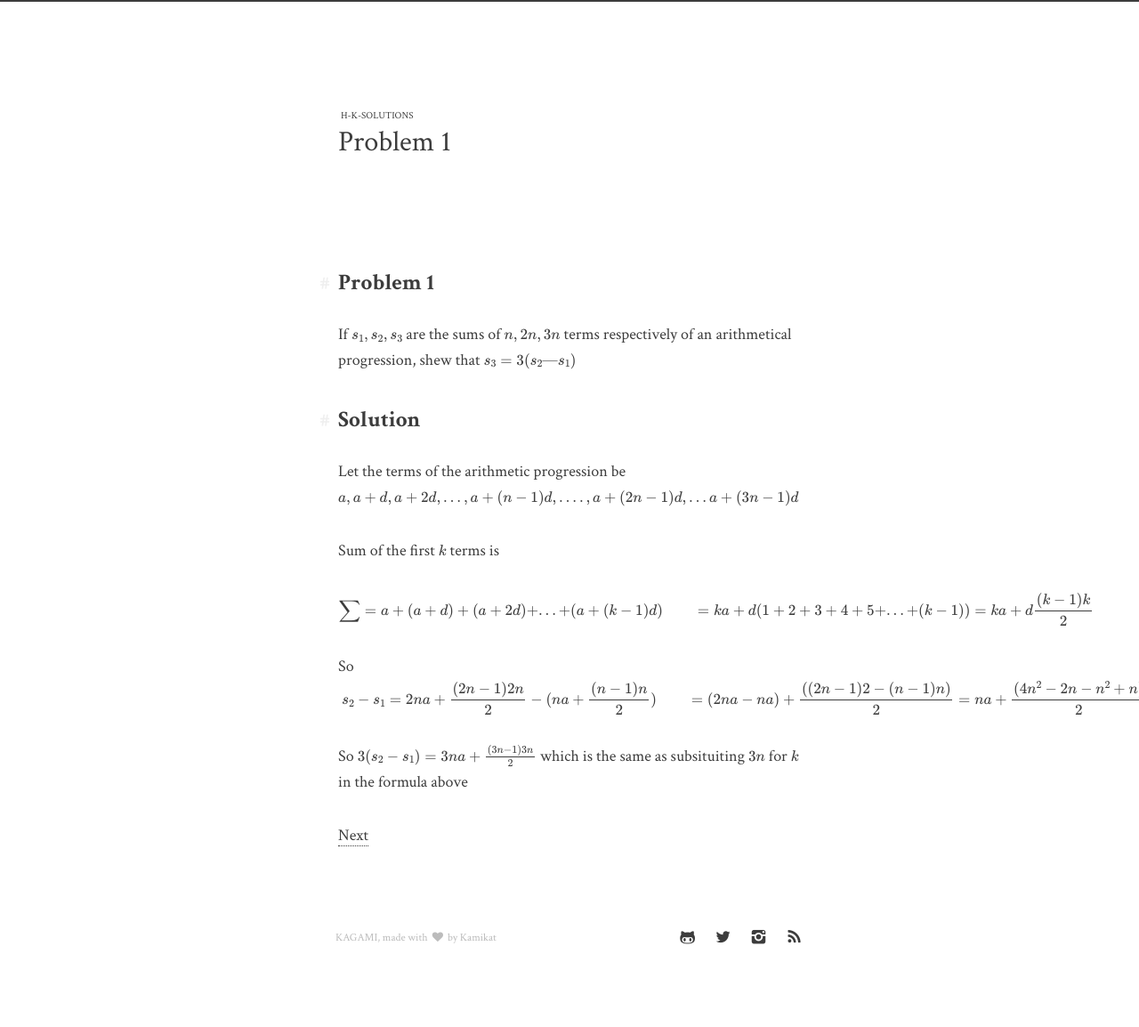
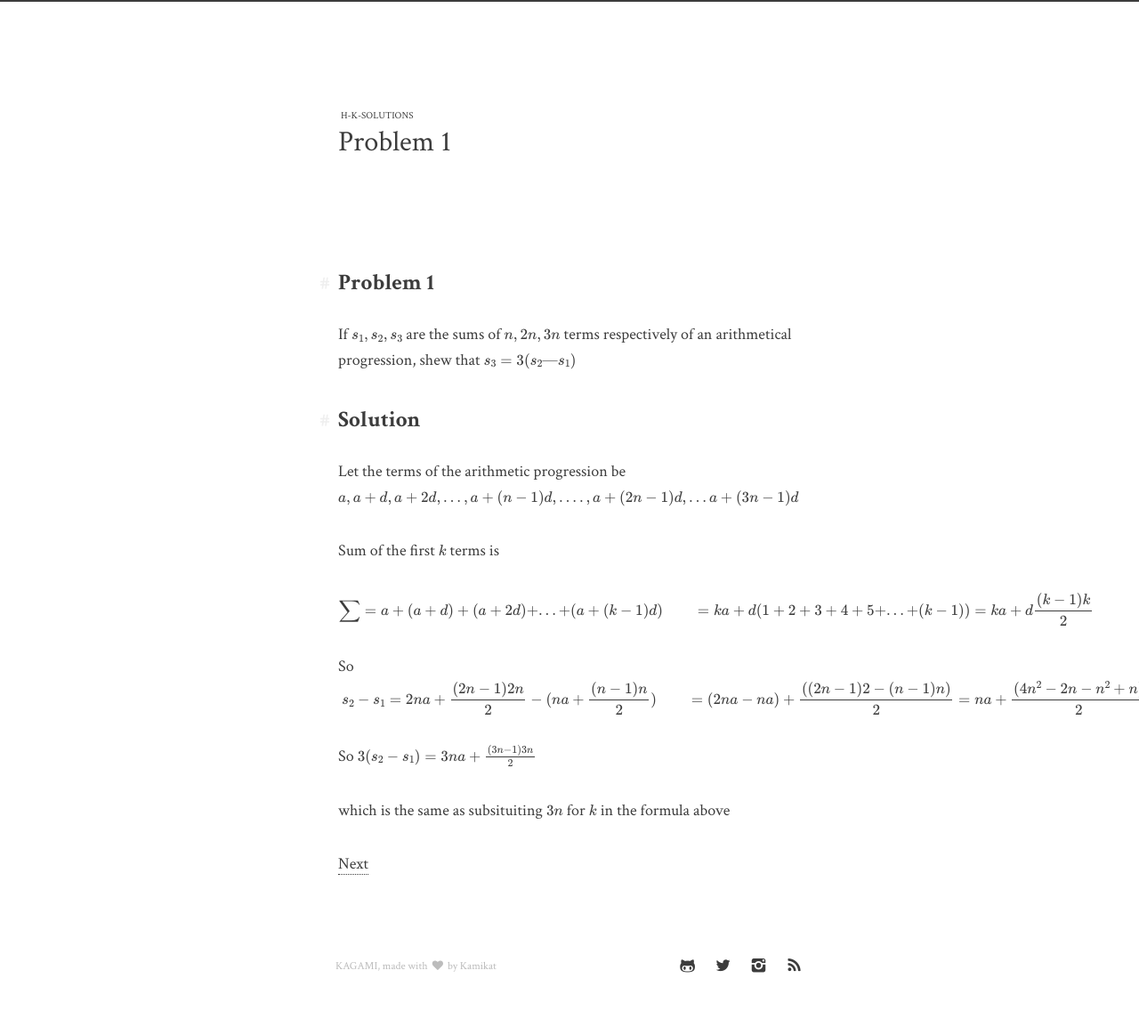
Before and after one commit to dearchap/h-k-solutions, a Jekyll site: the page built from 1.md, in a window 1280 px wide. Shown: the whole page at 89% size. Built offline with Jekyll 4.4.1, drawn with Linux system fonts in a browser that asks for light colours; our own code applies the rules of GitHub Pages for plain Markdown files; formulas are drawn with MathJax 3; before the commit the page ends 1122 px from its top, so only the background shows below that.

Commit message:
Update 1.md

```diff
--- a/1.md
+++ b/1.md
@@ -16,6 +16,9 @@ Sum of the first $k$ terms is
 
 So $$\begin{aligned} s_2-s_1 & = 2na+\frac{(2n-1)2n}{2} - (na+\frac{(n-1)n}{2}) & = (2na-na)+\frac{((2n-1)2-(n-1)n)}{2} & = na+\frac{(4n^2-2n-n^2+n)}{2} & = na+\frac{(3n^2-n)}{2} & = na+\frac{(3n-1)n}{2} \end{aligned}$$
 
-So $3(s_2-s_1) = 3na + \frac{(3n-1)3n}{2} $ which is the same as subsituiting $3n$ for $k$ in the formula above
+So
+$$3(s_2-s_1) = 3na + \frac{(3n-1)3n}{2} $$
+
+which is the same as subsituiting $3n$ for $k$ in the formula above
 
 [Next](2.html)
```
